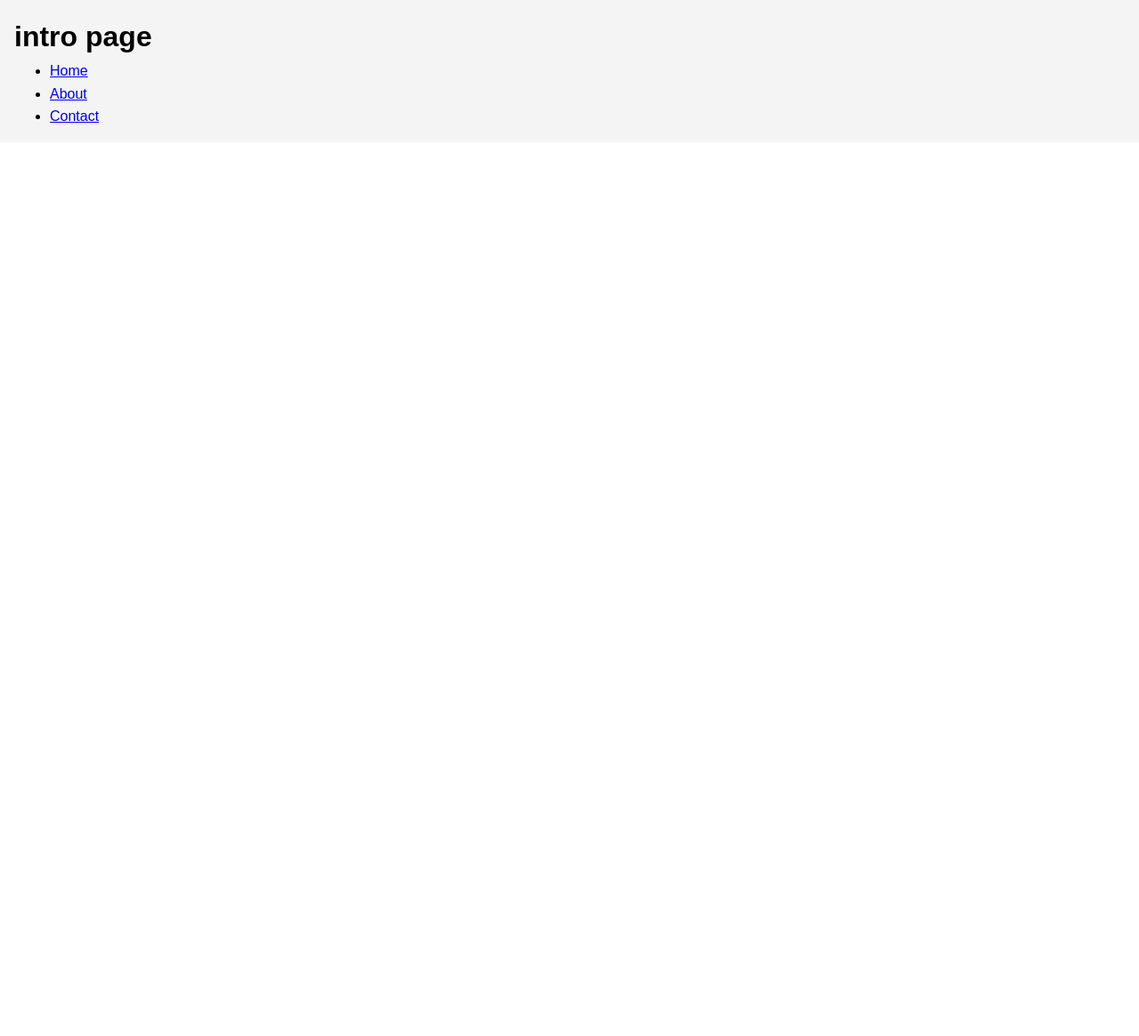
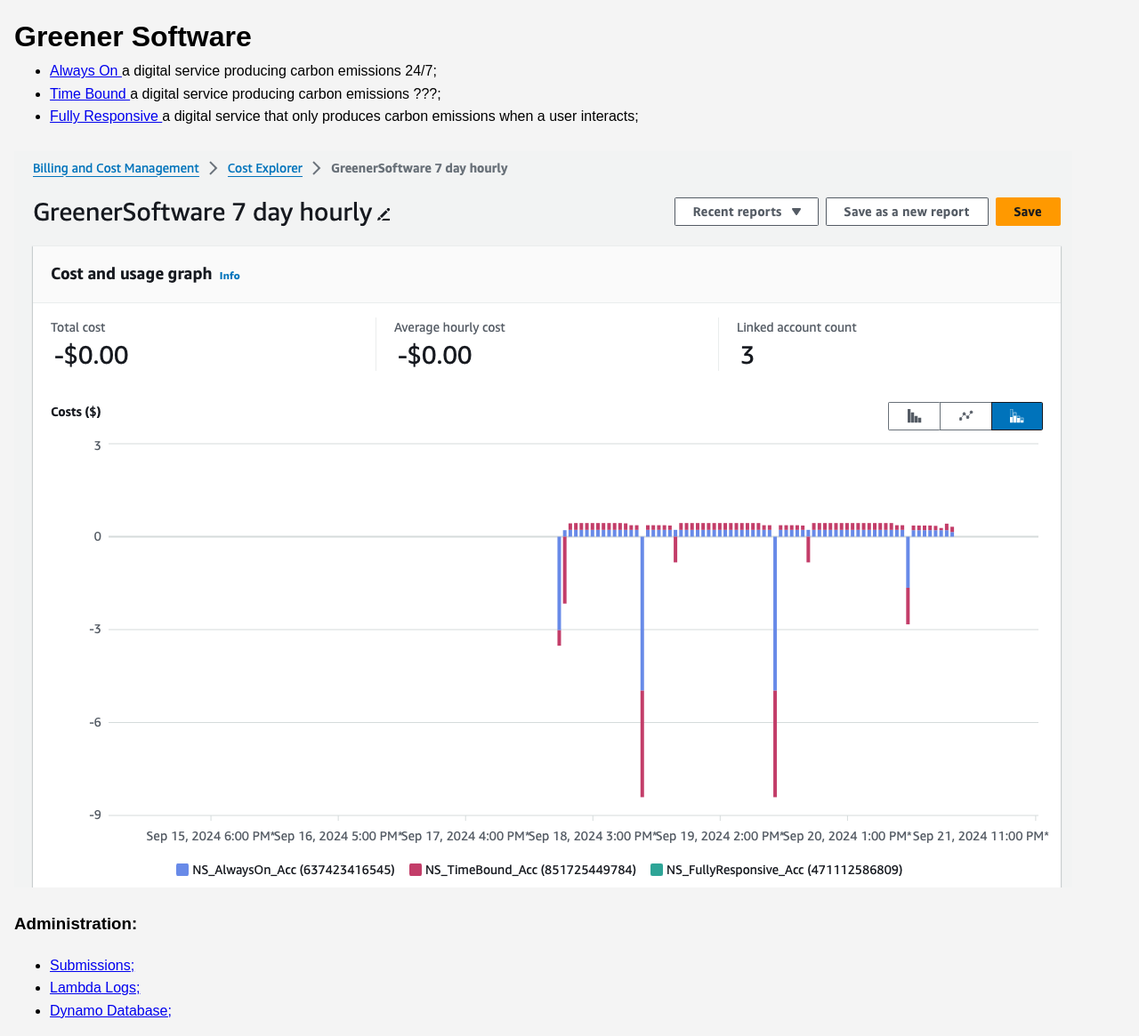
Before and after one commit to GreenerSoftware/IntroPage, a plain HTML site: page web/public/index.html in a window 1280 px wide. Shown: the whole page at 89% size. Before the commit the page ends 800 px from the top, so only its background shows below. Drawn offline with Linux system fonts and the light colour scheme.

Commit message:
Intro page from Mark

```diff
--- a/web/public/index.html
+++ b/web/public/index.html
@@ -3,17 +3,69 @@
 <head>
         <meta charset="UTF-8">
         <meta name="viewport" content="width=device-width, initial-scale=1.0">
-    <title>Intro Page</title>
+        <title>Greener Software</title>
         <link rel="stylesheet" href="css/styles.css">
+
 </head>
 <body>
         <main>
-        <h1>intro page</h1>
+                <h1>Greener Software</h1>
+                <!-- List the options around Greener Software infrastructure. -->
                 <ul>
-            <li><a href="#home">Home</a></li>
-            <li><a href="#about">About</a></li>
-            <li><a href="#contact">Contact</a></li>
+                        <li>
+                                <a href="https://alwayson.greenersoftware.net/deer-return/welcome"
+                                        target="_blank">
+                                        Always On
+                                </a> a digital service producing carbon emissions 24/7;
+                        </li>
+                        <li>
+                                <a href="https://timebound.greenersoftware.net/deer-return/welcome"
+                                        target="_blank">
+                                        Time Bound
+                                </a> a digital service producing carbon emissions ???;
+                        </li>
+                        <li>
+                                <a href="https://fullyresponsive.greenersoftware.net/deer-return/welcome"
+                                        target="_blank">
+                                        Fully Responsive
+                                </a> a digital service that only produces carbon emissions when a user interacts;
+                        </li>
                 </ul>
+                <br>
+
+                <!-- Show the AWS Cost Explorer as a clickable link, so that if they click into the image, they get the real-time feed. -->
+
+                <a href="https://us-east-1.console.aws.amazon.com/costmanagement/home?region=us-east-1#/cost-explorer?chartStyle=STACK&costAggregate=unBlendedCost&endDate=2024-09-21&excludeForecasting=false&filter=%5B%7B%22dimension%22:%7B%22id%22:%22LinkedAccount%22,%22displayValue%22:%22Linked%20account%22%7D,%22operator%22:%22EXCLUDES%22,%22values%22:%5B%7B%22value%22:%22058264171014%22,%22displayValue%22:%22SandboxAcc%20(058264171014)%22%7D,%7B%22value%22:%22773905172745%22,%22displayValue%22:%22MarkKiehlmann%20(773905172745)%22%7D%5D%7D%5D&futureRelativeRange=CUSTOM&granularity=Hourly&groupBy=%5B%22LinkedAccount%22%5D&historicalRelativeRange=LAST_7_DAYS&isDefault=false&reportArn=arn:aws:ce::773905172745:ce-saved-report%2F1db523f0-0780-47ab-94e0-f9f449e15f06&reportId=1db523f0-0780-47ab-94e0-f9f449e15f06&reportName=GreenerSoftware%207%20day%20hourly&showOnlyUncategorized=false&showOnlyUntagged=false&startDate=2024-09-15&usageAggregate=undefined&useNormalizedUnits=false"
+                        target="_blank">
+                        <img src="images/AWS_CostExplorer.png" alt="AWS Cost Explorer - Greener Software">
+                </a>
+                <br>
+
+                <!-- List the administrative pages as clickable link, to make the quicker and easier to access in a demo. -->
+
+                <h3>Administration: </h1>
+                <ul>
+                        <li>
+                                <a href="https://fullyresponsive.greenersoftware.net/admin"
+                                        target="_blank">
+                                        Submissions;
+                                </a>
+                          </li>
+                        <li>
+                                <a href="https://eu-west-2.console.aws.amazon.com/cloudwatch/home?region=eu-west-2#logsV2:log-groups/log-group/$252Faws$252Flambda$252FFullyresponsive-app735A5B53-xYJy8siErOeM"
+                                        target="_blank">
+                                        Lambda Logs;
+                                </a>
+                        </li>
+                        <li>
+                                <a href="https://eu-west-2.console.aws.amazon.com/dynamodbv2/home?region=eu-west-2#item-explorer?maximize=true&operation=SCAN&table=Fullyresponsive-submissions9C57A966-1WHRKG91F03KJ"
+                                        target="_blank">
+                                        Dynamo Database;
+                                </a>
+                        </li>
+
+                </ul>
+
         </main>
 
 </body>
```
Also changed, not shown: web/public/images/AWS_CostExplorer.png (added). Lines whose indentation alone changed are shown as unchanged.
